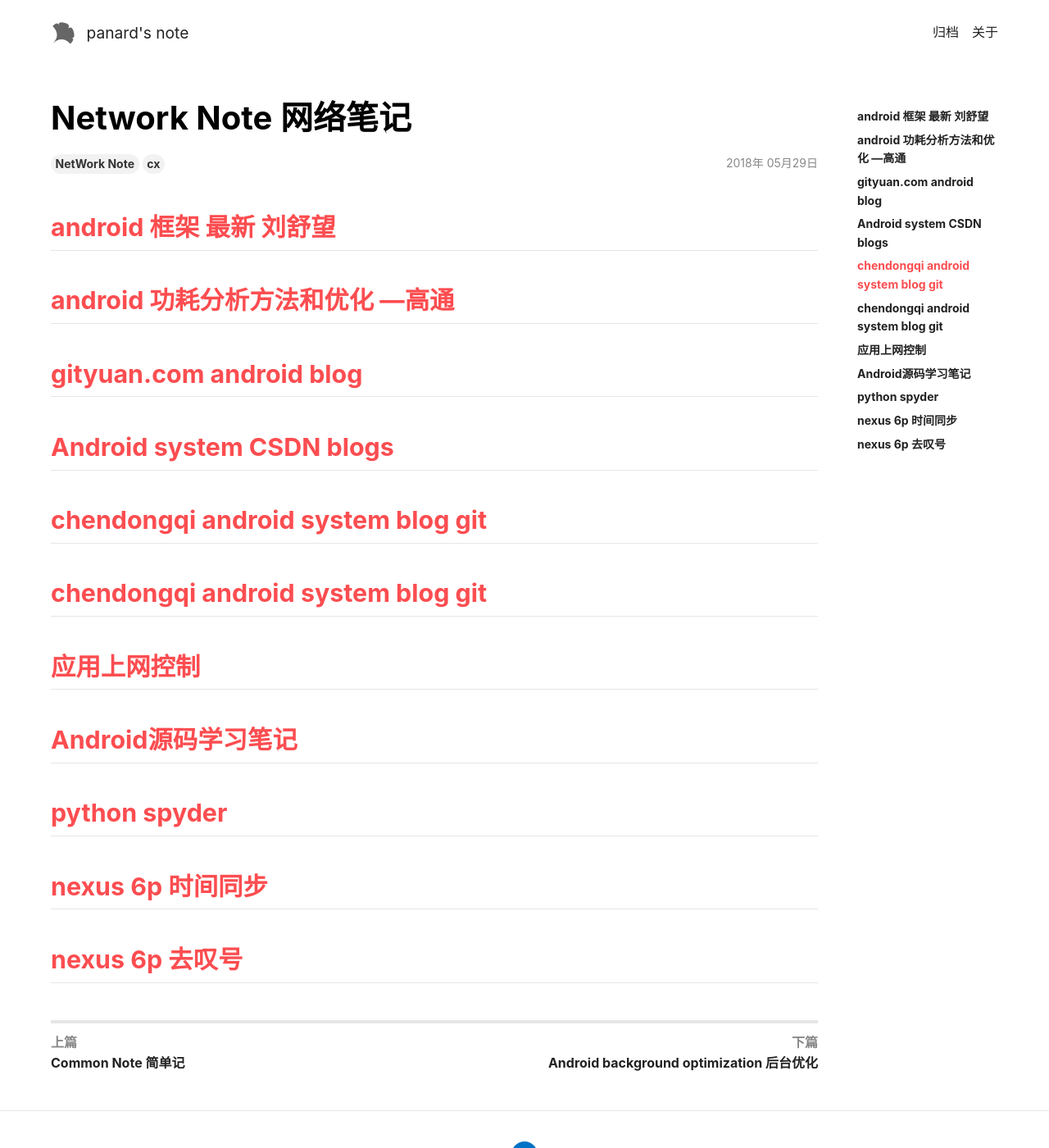
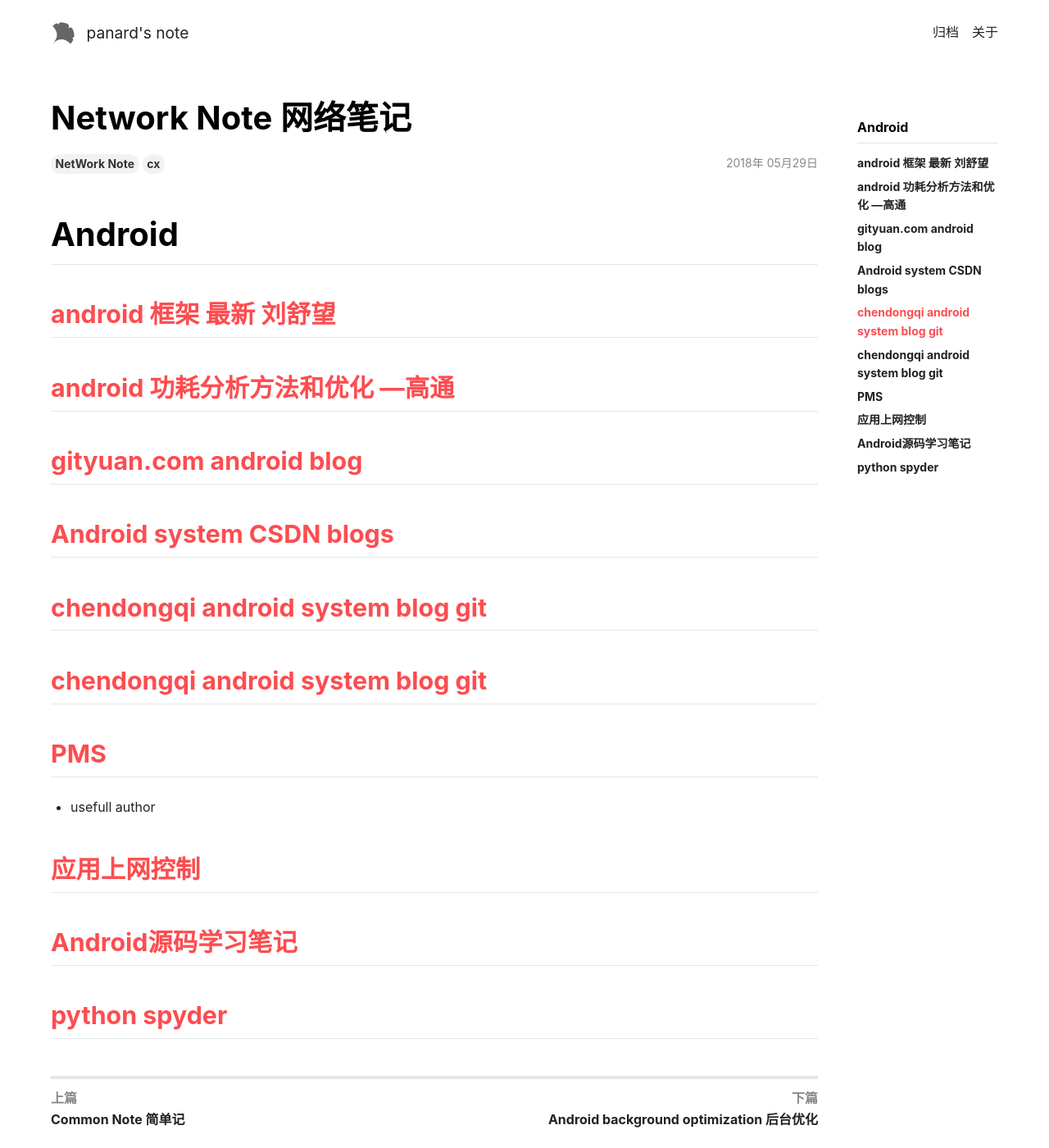
Before and after one commit to panard313/panard313.github.io, a Jekyll site: the page built from _posts/2018-05-29-network-note.md, in a window 1280 px wide and 1400 px high. Shown: the whole window at 82% size. Built offline with Jekyll 4.4.1, drawn with Linux system fonts in a browser that asks for light colours; nearby versions of some CDN libraries.

Commit message:
add a csdn blog and little fix

```diff
--- a/_posts/2018-05-29-network-note.md
+++ b/_posts/2018-05-29-network-note.md
@@ -8,6 +8,7 @@ tags:
 lang: zh-Hans
 ---
 
+# Android
 ## [android 框架 最新 刘舒望](http://liuwangshu.cn/categories/Android%E6%A1%86%E6%9E%B6%E5%B1%82/)
 
 ## [android 功耗分析方法和优化 ---高通](https://blog.csdn.net/feitian_666/article/details/51780946)
@@ -19,13 +20,11 @@ lang: zh-Hans
 ## [chendongqi android system blog git](https://github.com/chendongqi/blog.git)
 ## [chendongqi android system blog git](http://chendongqi.me/)
 
+## [PMS](https://blog.csdn.net/hehui1860/article/details/38434343)
+-   usefull author
+
 ## [应用上网控制](https://blog.csdn.net/xiaoxsen/article/details/78034353)
 
 ##  [Android源码学习笔记](https://blog.csdn.net/column/details/13723.html)
 
 ## [python spyder](https://www.cnblogs.com/zhaof/p/6915127.html#4122053)
-
-## [nexus 6p 时间同步](settings put global ntp_server time.asia.apple.com)
-
-
-## [nexus 6p 去叹号](settings put global captive_portal_mode 0)
```
Also changed, not shown: _posts/2018-12-20-phone-fun.md (+7 -0 lines).
